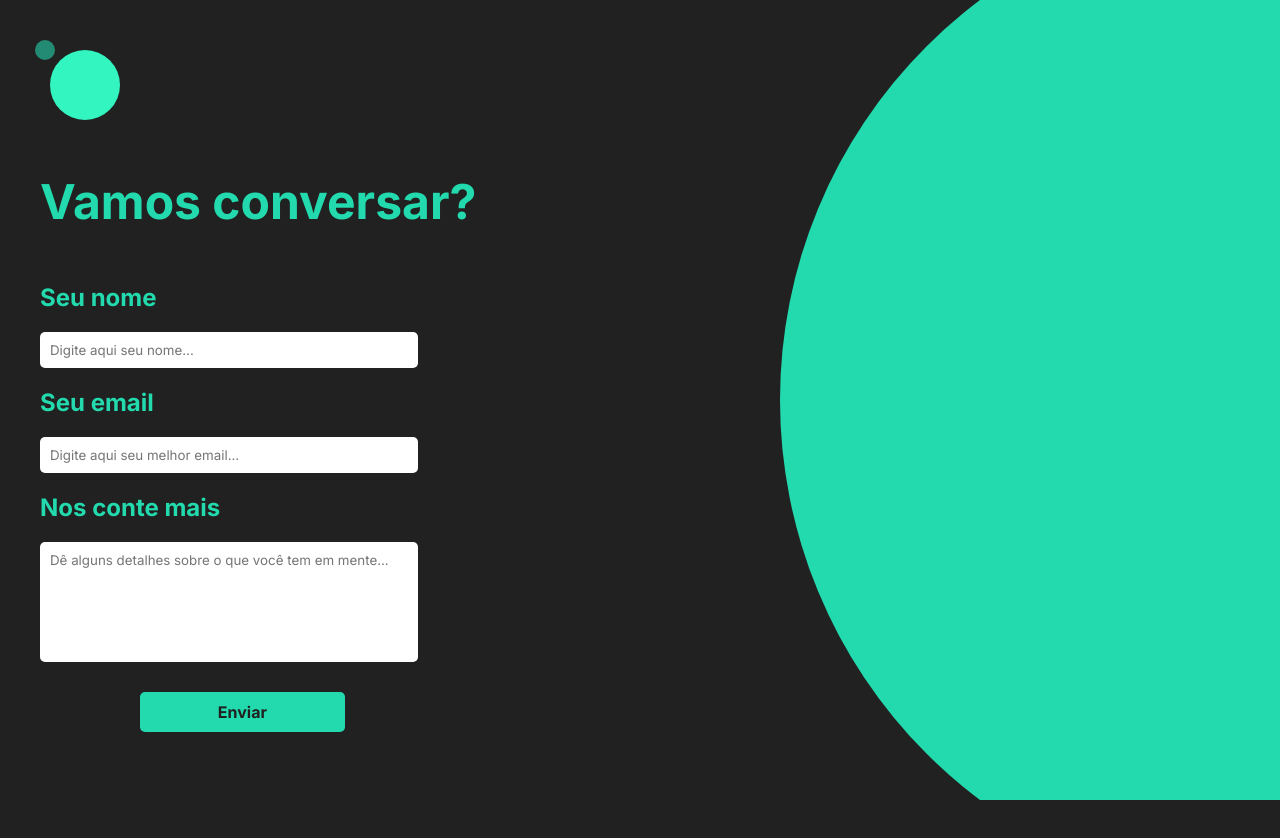
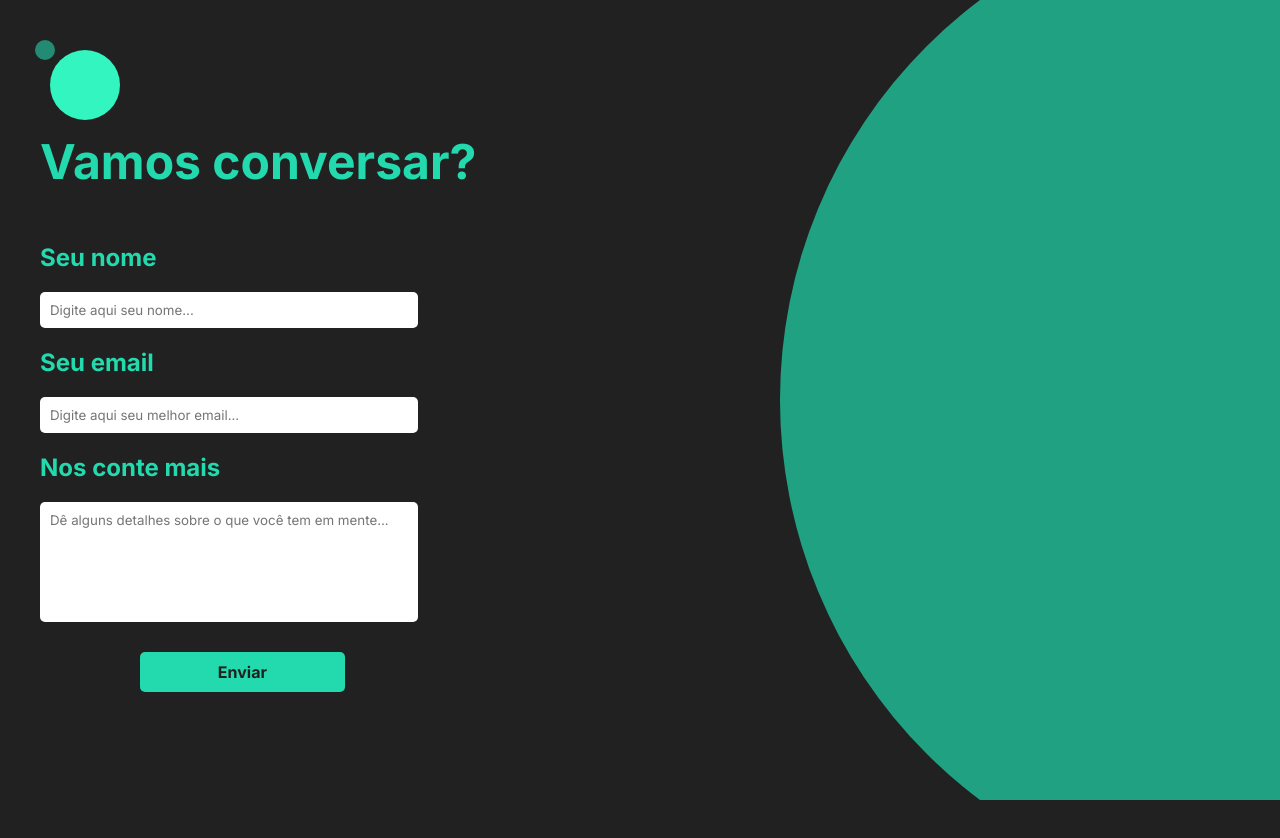
Before and after one commit to murilofernandes1/orbit, a React (Vite) app: page /contact in a window 1280 px wide. Shown: the top 838 px of the page. After the commit the page ends 800 px from the top, so only its background shows below. Built offline with nearby package versions, Linux system fonts and the light colour scheme; a web font is replaced by a local one.

Commit message:
styles: fixed the opacity of orbit and margin of contact

```diff
--- a/src/css/contact.module.css
+++ b/src/css/contact.module.css
@@ -2,9 +2,9 @@
   display: flex;
   justify-content: flex-start;
   align-items: flex-start;
-  height: 100vh;
+  height: 90vh;
   width: 100%;
-  margin-top: 100px;
+  margin-top: 60px;
   overflow-y: hidden;
 }
 h1 {
--- a/src/css/orbit.module.css
+++ b/src/css/orbit.module.css
@@ -7,6 +7,7 @@
   background-color: #22daad;
   border-radius: 50%;
   transform: translate(-50%, -50%);
+  opacity: 0.7;
 }
 
 .orbit {
```
